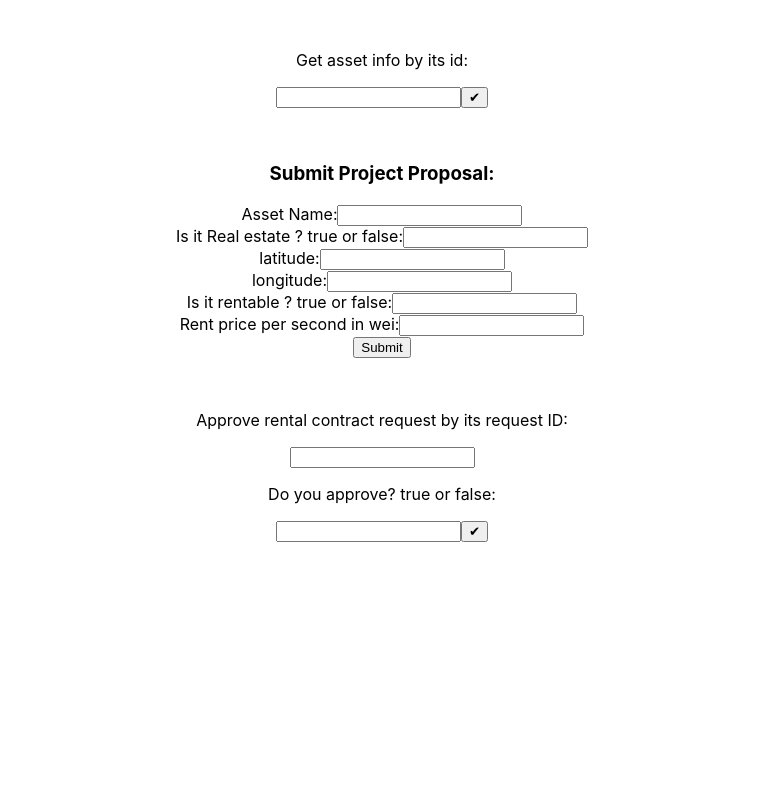
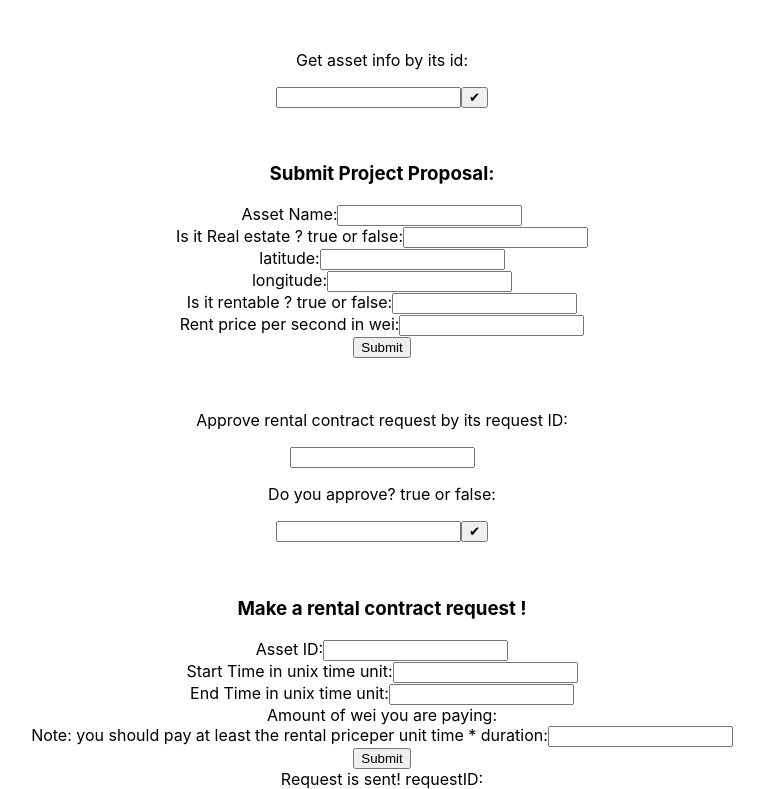
Before and after one commit to elxif/TokenRental, a React (Create React App) app: page / in a window 1280 px wide. Shown: the part 307-1096 px from the top of the page, without its empty margins (258-1022 px from the left). Before the commit the page ends 901 px from the top, so only its background shows below. Built offline with nearby package versions, Linux system fonts and the light colour scheme.

Commit message:
make rental contract request implemented - frontend

```diff
--- a/src/Interactions.js
+++ b/src/Interactions.js
@@ -8,6 +8,7 @@ const Interactions = (props) => {
     const [memberInfo, setMemberInfo] = useState(null);
     const [assetID, setAssetID] = useState(null);
     const [rentalContractID, setRentalContractID] = useState(null);
+    const [requestID, setRequestID] = useState(null);
 
     const Contract = props.contract;
 
@@ -78,7 +79,29 @@ const Interactions = (props) => {
         //setAssetID(tx["logs"]);
     }
 
+    const GL = 550000;
 
+    const rentalContractRequestmakerHandler = async (e) => {
+        e.preventDefault();
+
+        let assetID = e.target.r_assetID.value;
+        let startTime = e.target.r_startTime.value;
+        let endTime = e.target.r_endTime.value;
+        let amount = e.target.r_amount.value;
+
+        console.log(assetID, startTime, endTime, amount);
+        let transactionResponse = await props.contract.makeRentalContractRequest(assetID, startTime, endTime,  {value:amount, gasLimit: GL});
+        let transactionReceipt = await transactionResponse.wait(1);
+
+        console.log(transactionResponse);
+        console.log(transactionReceipt);
+
+
+        console.log(transactionReceipt["events"][0]["args"][2]["_hex"]);
+        let hex10 = Number(transactionReceipt["events"][0]["args"][2]["_hex"]);
+        setAssetID(hex10);
+
+    }
 
 
     return(
@@ -137,6 +160,34 @@ const Interactions = (props) => {
             </form>
 
 
+            <form onSubmit={rentalContractRequestmakerHandler}>
+                <h3>Make a rental contract request !</h3>
+                <p></p>
+                <a>Asset ID:</a>
+                <input type='text' id='r_assetID'/>
+                <a><br></br></a>
+                <a>Start Time in unix time unit:</a>
+                <input type='text' id='r_startTime'/>
+                <a><br></br></a>
+                <a>End Time in unix time unit:</a>
+                <input type='text' id='r_endTime'/>
+                <a><br></br></a>
+                <a>Amount of wei you are paying:</a>
+                <a><br></br></a>
+                <a>Note: you should pay at least the rental priceper unit time * duration:</a>
+                <input type='text' id='r_amount'/>
+                <a><br></br></a>
+                <button type='submit' className={styles.button6}>Submit</button>
+                <a><br></br></a>
+                <a>Request is sent! requestID: </a>
+                <a>{requestID}</a>
+                <a><br></br></a>
+            </form>
+
+
+
+
+
 
         </div>
     )
```
